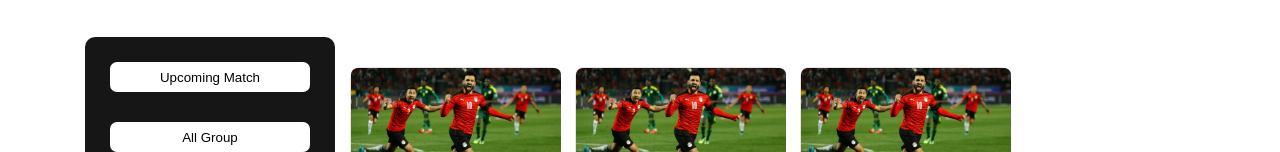
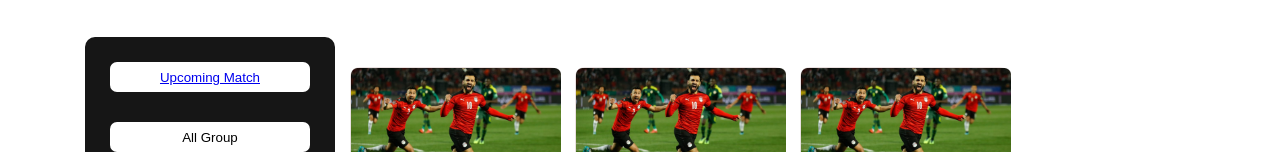
Before and after one commit to bd-ahnafnasim/assignment-2, a plain HTML site: page index.html in a window 1280 px wide. Shown: the part 443-595 px from the top of the page. Drawn offline with Linux system fonts and the light colour scheme; a web font is replaced by a local one.

Commit message:
Update index.html

```diff
--- a/index.html
+++ b/index.html
@@ -48,7 +48,7 @@
     <div class="parent-div">
         <div class="side-menu">
 
-            <button class="common">Upcoming Match</button>
+            <button class="common"> <a href="https://bd-ahnafnasim.github.io/subfil/">Upcoming Match</a></button>
             <button class="common ">All Group</button>
             <button class="common color">Blog</button>
         </div>
```
